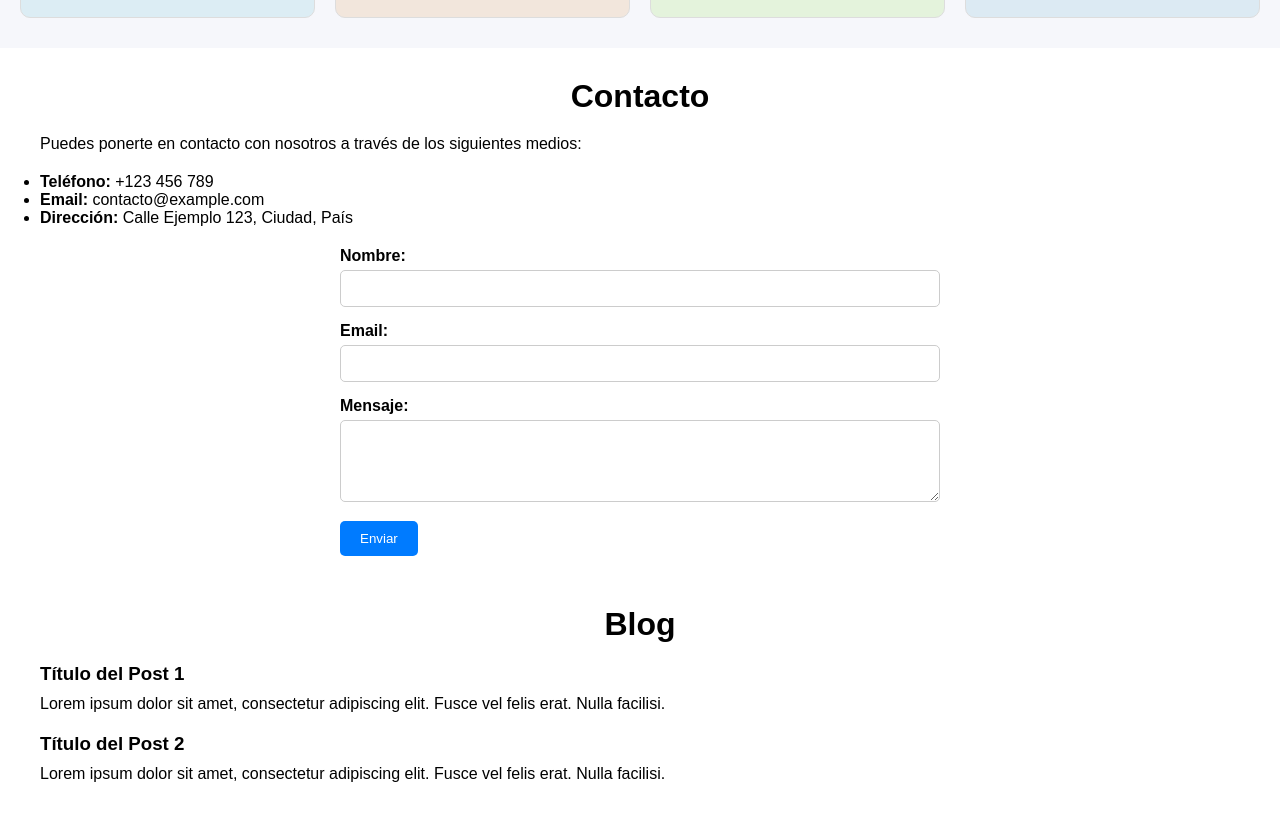
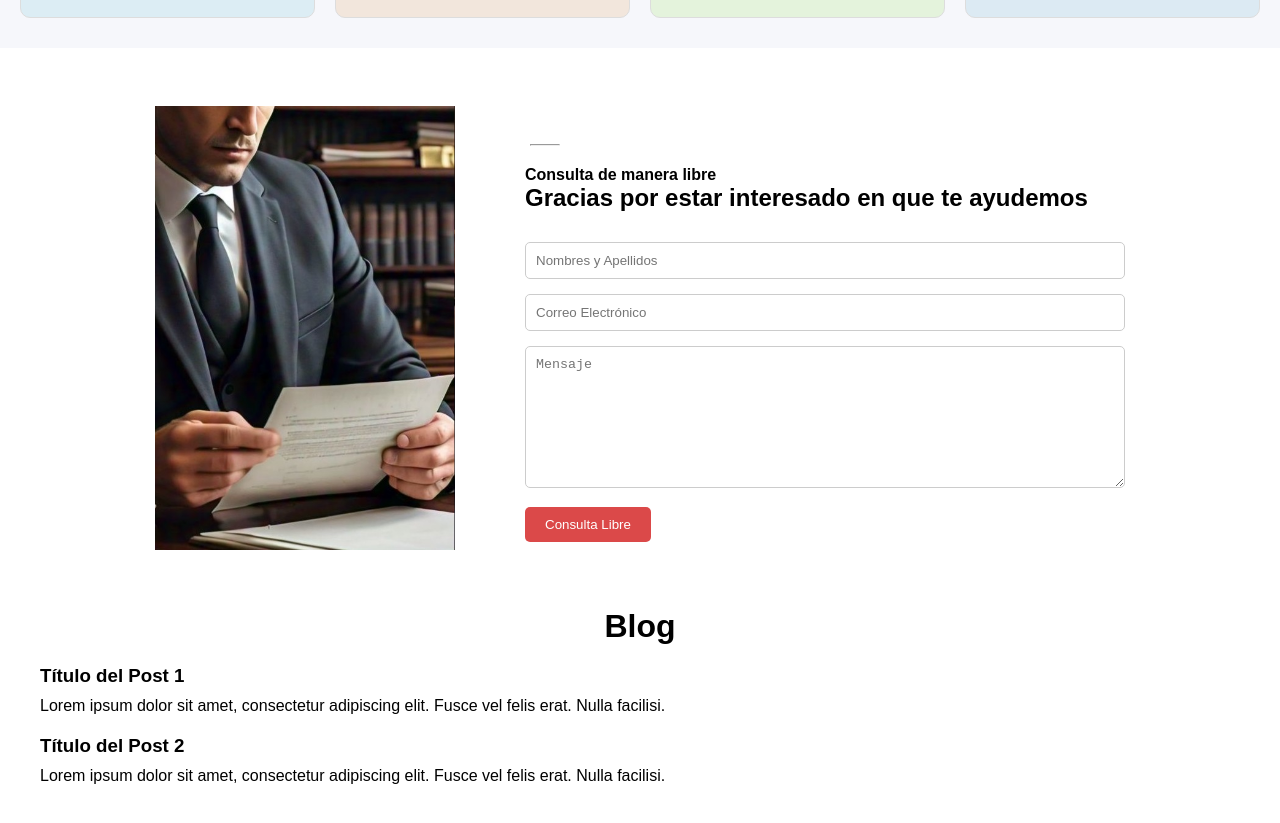
Before and after one commit to miguelgarrafag/gino-yangali, a plain HTML site: page index.html in a window 1280 px wide. Shown: the part 1616-2439 px from the top of the page. Drawn offline with Linux system fonts and the light colour scheme.

Commit message:
formulario de contacto

```diff
--- a/index.html
+++ b/index.html
@@ -121,8 +121,25 @@
         </div>
     </section>
 
-    <section id="contacto" class="content-section">
-        <h2>Contacto</h2>
+    <section id="contacto" class="content-contact">
+        <img src="img_contacto.jpeg" alt="" style="margin-left: 140px;width: 300px;">
+        <div class="banner-content">
+            <hr style="width:30px;margin: 30px 5px 20px;">
+            <h4>Consulta de manera libre</h4>
+            <h2>Gracias por estar interesado en que te ayudemos</h2>
+        <form>
+            <input type="text" id="nombre" name="nombre" required placeholder="Nombres y Apellidos" style="margin-top: 30px;">
+            <input type="email" id="email" name="email" required placeholder="Correo Electrónico">
+
+            <textarea id="mensaje" name="mensaje" rows="8" required placeholder="Mensaje"></textarea>
+
+            <button type="submit" style="background-color: #db4949 !important; color: white !important;">Consulta Libre</button>
+        </form>
+        </div>
+        <!-- <h2>Contacto</h2>
+        <div class="image-contact">
+            <img src="img_servicio_3.jpeg" alt="">
+        </div>
         <p>Puedes ponerte en contacto con nosotros a través de los siguientes medios:</p>
         <ul>
             <li><strong>Teléfono:</strong> +123 456 789</li>
@@ -140,7 +157,7 @@
             <textarea id="mensaje" name="mensaje" rows="4" required></textarea>
 
             <button type="submit">Enviar</button>
-        </form>
+        </form> -->
     </section>
 
     <section id="blog" class="content-section">
--- a/styles.css
+++ b/styles.css
@@ -176,6 +176,16 @@ article h3 {
     position: relative;
     overflow: hidden;
 }
+.content-contact {
+    position: relative;
+    height: 500px;
+    background: white;
+    display: flex;
+    align-items: center;
+    justify-content: center;
+    color: black;
+    margin-top: 30px;
+}
 .image-nosotros {
     width: 100%;
     height: 70%;
```
Also changed, not shown: img_contacto.jpeg (added).
